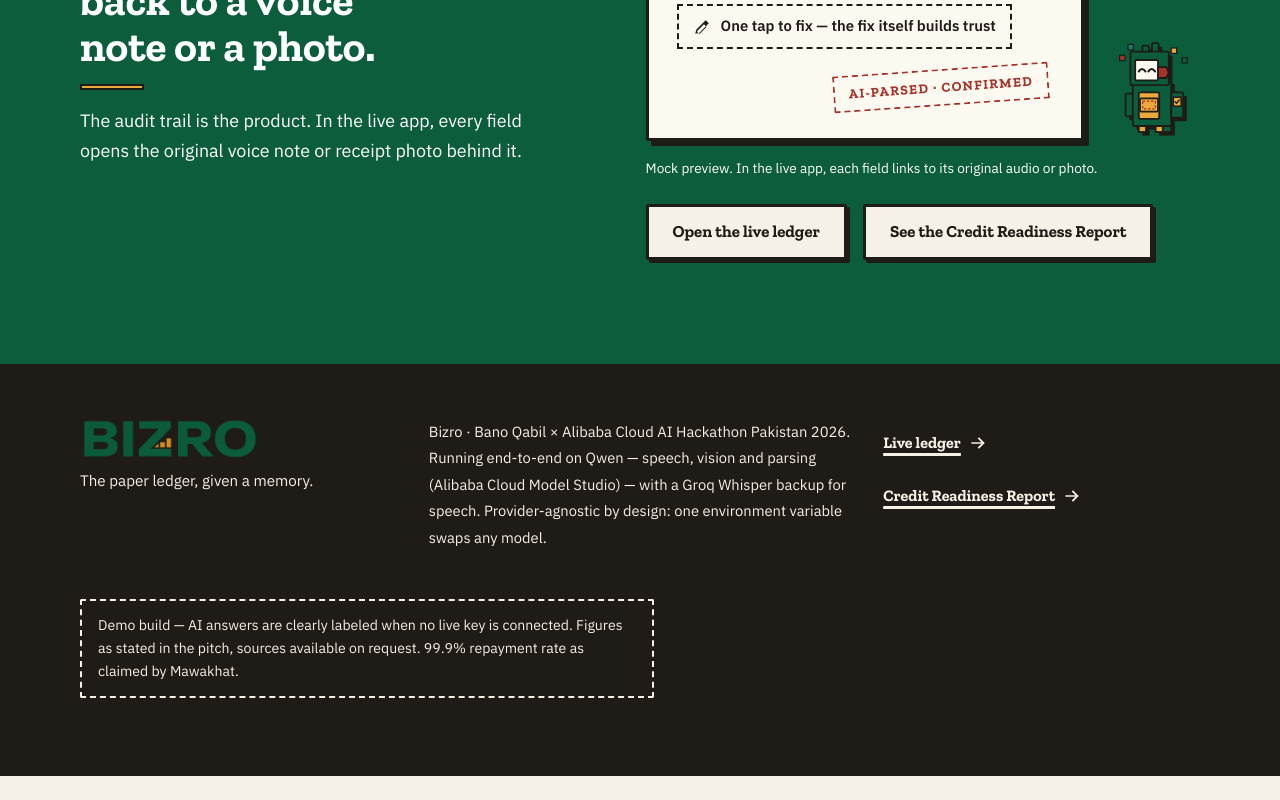
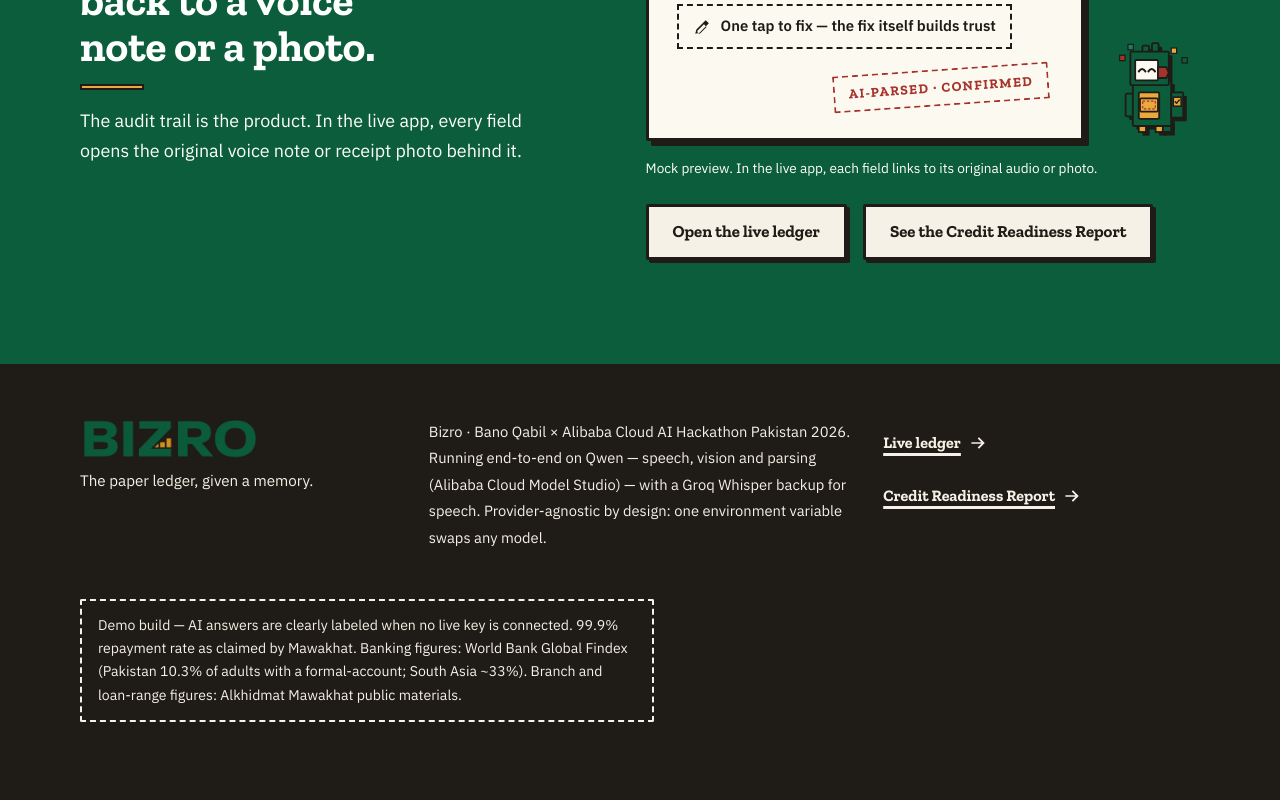
Before and after one commit to HussamHaroon/Bizro, a React (Vite) app in the folder site/: page / in a window 1280 px wide. Shown: the part 7096-7896 px from the top of the page. Before the commit the page ends 7872 px from the top, so only its background shows below. Built offline with nearby package versions, Linux system fonts and the light colour scheme; a web font is replaced by a local one.

Commit message:
fix(site): homepage stats carry their sources — Findex and Mawakhat named, no more 'on request'

```diff
--- a/site/src/content.ts
+++ b/site/src/content.ts
@@ -213,7 +213,7 @@
     linkLedger: "Live ledger",
     linkReport: "Credit Readiness Report",
     honesty:
-      "Demo build — AI answers are clearly labeled when no live key is connected. Figures as stated in the pitch, sources available on request. 99.9% repayment rate as claimed by Mawakhat.",
+      "Demo build — AI answers are clearly labeled when no live key is connected. 99.9% repayment rate as claimed by Mawakhat. Banking figures: World Bank Global Findex (Pakistan 10.3% of adults with a formal-account; South Asia ~33%). Branch and loan-range figures: Alkhidmat Mawakhat public materials.",
   },
   mithu: {
     heroLabel: "Mithu the parrot presents the live demo",
```
Also changed, not shown: 5 other files (tests, documents, lock files or other folders).
